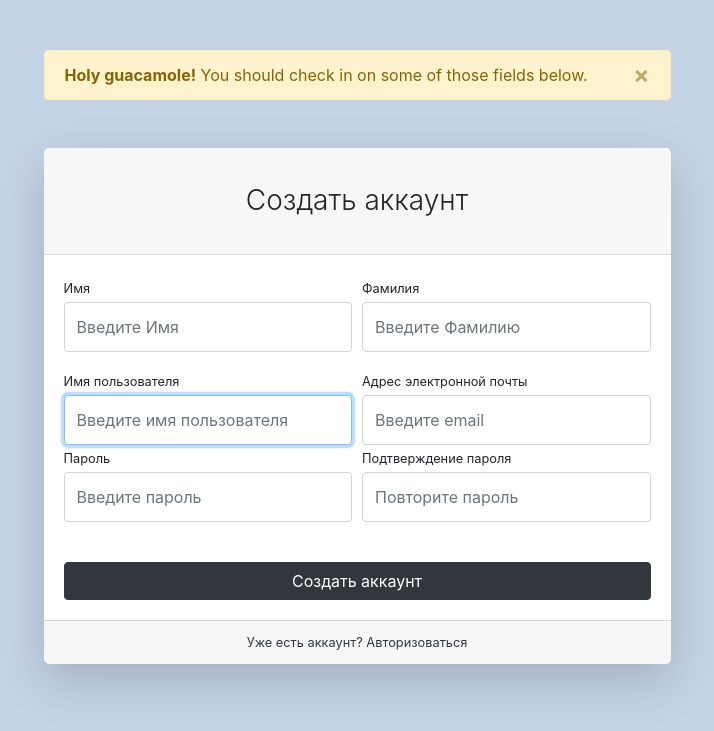
After one commit to kukymber/django_homework, a Django app: page /user/register/ in a window 1280 px wide. The commit adds this page. Shown: the top 731 px of the page, without its empty margins (283-997 px from the left). Run offline with Django 3.2, Linux system fonts and the light colour scheme; some libraries are stand-ins or nearby versions.

Commit message:
did homework lesson_4

```diff
--- a/authapp/forms.py
+++ b/authapp/forms.py
@@ -4,7 +4,30 @@ from authapp.models import User
 
 
 class UserLoginForm(AuthenticationForm):
-
     class Meta:
         model = User
         fields = ('username', 'password')
+
+    def __init__(self, *args, **kwargs):
+        super(UserLoginForm, self).__init__(*args, **kwargs)
+        self.fields['username'].widget.attrs['placeholder'] = "Введите имя пользователя"
+        self.fields['password'].widget.attrs['placeholder'] = "Введите пароль"
+        for field_name, field in self.fields.items():
+            field.widget.attrs['class'] = 'form-control py-4'
+
+
+class UserRegisterForm(UserCreationForm):
+    class Meta:
+        model = User
+        fields = ('username', 'password1', 'password2', 'last_name', 'first_name', 'email')
+
+    def __init__(self, *args, **kwargs):
+        super(UserRegisterForm, self).__init__(*args, **kwargs)
+        self.fields['username'].widget.attrs['placeholder'] = "Введите имя пользователя"
+        self.fields['password1'].widget.attrs['placeholder'] = "Введите пароль"
+        self.fields['password2'].widget.attrs['placeholder'] = "Повторите пароль"
+        self.fields['last_name'].widget.attrs['placeholder'] = "Введите Фамилию"
+        self.fields['first_name'].widget.attrs['placeholder'] = "Введите Имя"
+        self.fields['email'].widget.attrs['placeholder'] = "Введите email"
+        for field_name, field in self.fields.items():
+            field.widget.attrs['class'] = 'form-control py-4'
--- a/authapp/tempaltes/authapp/base.html
+++ b/authapp/templates/authapp/base.html
@@ -19,6 +19,8 @@
             <div class="container">
                 <div class="row justify-content-center">
                     {% block content %}
+
+
                     {% endblock %}
                 </div>
             </div>
--- /dev/null
+++ b/authapp/templates/authapp/register.html
@@ -0,0 +1,67 @@
+{% extends 'authapp/base.html'%}
+{% block content %}
+<div class="col-lg-7">
+    <div class="alert alert-warning alert-dismissible fade show" role="alert"
+         style="margin-top: 50px;">
+        <strong>Holy guacamole!</strong> You should check in on some of those fields below.
+        <button type="button" class="close" data-dismiss="alert" aria-label="Close">
+            <span aria-hidden="true">&times;</span>
+        </button>
+    </div>
+    <div class="card shadow-lg border-0 rounded-lg mt-5">
+        <div class="card-header"><h3 class="text-center font-weight-light my-4">Создать аккаунт</h3>
+        </div>
+        <div class="card-body">
+            <form action="{% url 'authapp:register'%}" method="post">
+                {% csrf_token %}
+                <div class="form-row">
+                    <div class="col-md-6">
+                        <div class="form-group">
+                            <label class="small mb-1" for="{{form.first_name.id_for_label}}">Имя</label>
+                            {{form.first_name}}
+                        </div>
+                    </div>
+                    <div class="col-md-6">
+                        <div class="form-group">
+                            <label class="small mb-1" for="{{form.last_name.id_for_label}}">Фамилия</label>
+                            {{form.last_name}}
+                        </div>
+                    </div>
+                </div>
+                <div class="form-row">
+                    <div class="col-md-6">
+                        <label class="small mb-1" for="{{form.username.id_for_label}}">Имя пользователя</label>
+                        {{form.username}}
+                    </div>
+                    <div class="col-md-6">
+                        <label class="small mb-1" for="{{form.email.id_for_label}}">Адрес электронной
+                            почты</label>
+                        {{form.email}}
+                    </div>
+                </div>
+                <div class="form-row">
+                    <div class="col-md-6">
+                        <div class="form-group">
+                            <label class="small mb-1" for="{{form.password1.id_for_label}}">Пароль</label>
+                            {{form.password1}}
+                        </div>
+                    </div>
+                    <div class="col-md-6">
+                        <div class="form-group">
+                            <label class="small mb-1" for="{{form.password2.id_for_label}}">Подтверждение
+                                пароля</label>
+                            {{form.password2}}
+                        </div>
+                    </div>
+                </div>
+                <div class="form-group mt-4 mb-0">
+                    <input class="btn btn-primary btn-block" type="submit" value="Создать аккаунт">
+                </div>
+            </form>
+        </div>
+        <div class="card-footer text-center">
+            <div class="small"><a href="{% url 'authapp:login' %}">Уже есть аккаунт? Авторизоваться</a></div>
+        </div>
+    </div>
+</div>
+{% endblock %}
--- a/authapp/views.py
+++ b/authapp/views.py
@@ -1,24 +1,67 @@
+from datetime import datetime
+
+from django.contrib import auth
+from django.http import HttpResponseRedirect
 from django.shortcuts import render
 
+# Create your views here.
+from django.urls import reverse
 
-# Create your views here.
-from authapp.forms import UserLoginForm
+from authapp.forms import UserLoginForm, UserRegisterForm
 
 
 def login(request):
+    if request.method == 'POST':
+        form = UserLoginForm(data=request.POST)
+        if form.is_valid():
+            username = request.POST.get('username')
+            password = request.POST.get('password')
+            user = auth.authenticate(username=username, password=password)
+            if user.is_active:
+                auth.login(request, user)
+                return HttpResponseRedirect(reverse('index'))
+            else:
+                print("Пользователь неактивный")
+        else:
+            print(form.errors)
+    else:
+        form = UserLoginForm()
+
     content = {
         'title': 'Geekshop | Авторизация',
-        'form': UserLoginForm()
+        'form': form
     }
     return render(request, 'authapp/login.html', context=content)
 
 
 def register(request):
+    if request.method == 'POST':
+        form = UserRegisterForm(data=request.POST)
+        if form.is_valid():
+            form.save()
+            return HttpResponseRedirect(reverse('authapp:login'))
+
+        else:
+            print(form.errors)
+    else:
+        form = UserRegisterForm()
+
     content = {
-        'title': 'Geekshop | Регистрация'
+        'title': 'Geekshop | Регистрация',
+        'form': form
     }
     return render(request, 'authapp/register.html', context=content)
 
 
 def logout(request):
-    pass
+    auth.logout(request)
+    data_time = {'data_time_now': datetime.now().strftime("%d-%m-%Y %H:%M")}
+    content = {
+        'name_of_shop': 'GeekShop Store',
+        'text': 'Новые образы и лучшие бренды на GeekShop Store.'
+                'Бесплатная доставка по всему миру! Аутлет: до -70% Собственный бренд. -20% новым покупателям.',
+        'button_name': 'Начать покупки',
+        'data_time': data_time
+    }
+
+    return render(request, 'mainapp/index.html', context=content)
--- a/mainapp/templates/mainapp/base.html
+++ b/mainapp/templates/mainapp/base.html
@@ -37,11 +37,13 @@
                 <li class="nav-item">
                     <a class="nav-link" href="{% url 'mainapp:products' %}">Каталог <i class="fas fa-shopping-bag"></i> </a>
                 </li>
+                {% if not user.is_authenticated %}
                 <li class="nav-item">
                     <a class="nav-link" href="{% url 'authapp:login' %}">Войти <i class="fas fa-sign-in-alt"></i></a>
                 </li>
+                {% else %}
                 <li class="nav-item">
-                    <a class="nav-link" href="auth/profile.html">User
+                    <a class="nav-link" href="auth/profile.html">{{user.username}}
                         <i class="fas fa-user-circle"></i>
                     </a>
                 </li>
@@ -50,6 +52,7 @@
                         <i class="fas fa-users-cog"></i>
                     </a>
                 </li>
+                {% endif %}
                 <li class="nav-item">
                     <a class="nav-link" href="{% url 'authapp:logout' %}">Выйти <i class="fas fa-sign-out-alt"></i></a>
                 </li>
--- a/mainapp/templates/mainapp/index.html
+++ b/mainapp/templates/mainapp/index.html
@@ -17,7 +17,7 @@
                     {{text}}
                 </p>
                 <button id="start-purchase-btn" type="button" class="btn btn-lg">
-                    <a id="start-purchase-link" href="products.html">
+                    <a id="start-purchase-link" href="{% url 'mainapp:products' %}">
                         {{button_name}}
                     </a>
                 </button>
```
Also changed, not shown: authapp/tempaltes/authapp/register.html (deleted, +0 -74 lines), authapp/templates/authapp/login.html (renamed from authapp/tempaltes/authapp/login.html, +11 -13 lines), authapp/templates/authapp/profile.html (renamed from authapp/tempaltes/authapp/profile.html), authapp/templates/authapp/verification.html (renamed from authapp/tempaltes/authapp/verification.html).
